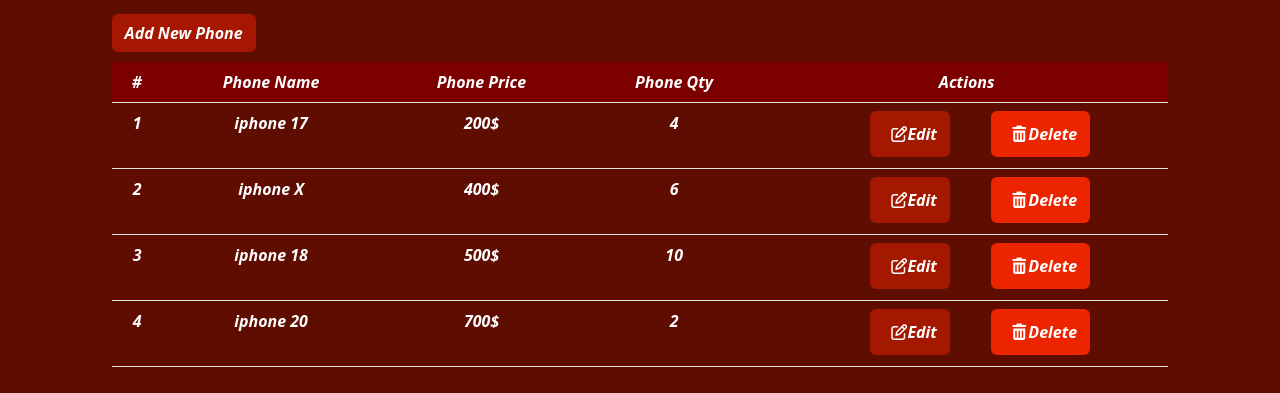
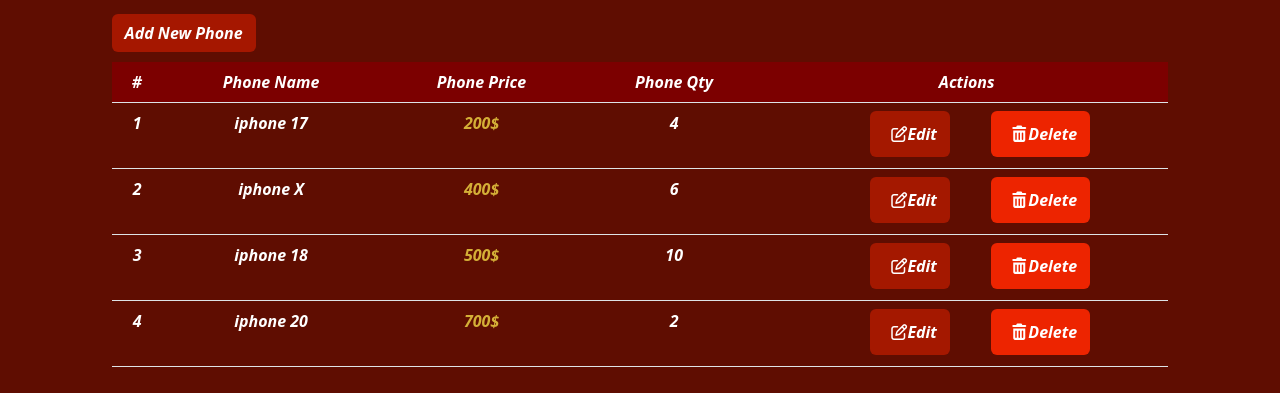
Before and after one commit to mohamedkhaled65556/Products, a plain HTML site: page index.html in a window 1280 px wide. Shown: the part 257-650 px from the top of the page. Drawn offline with nearby package versions, Linux system fonts and the light colour scheme.

```diff
--- a/style.css
+++ b/style.css
@@ -132,3 +132,7 @@
 #save:hover {
   background-color: #8e1300;
 }
+
+#td1 {
+  color: #d4af37;
+}
```
